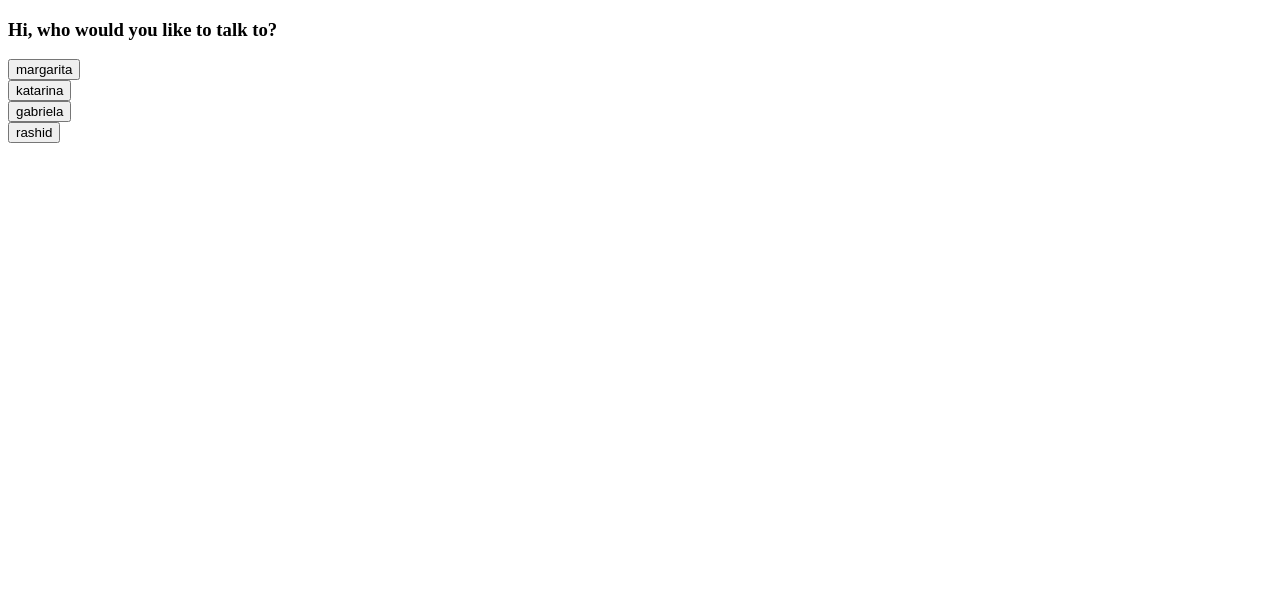
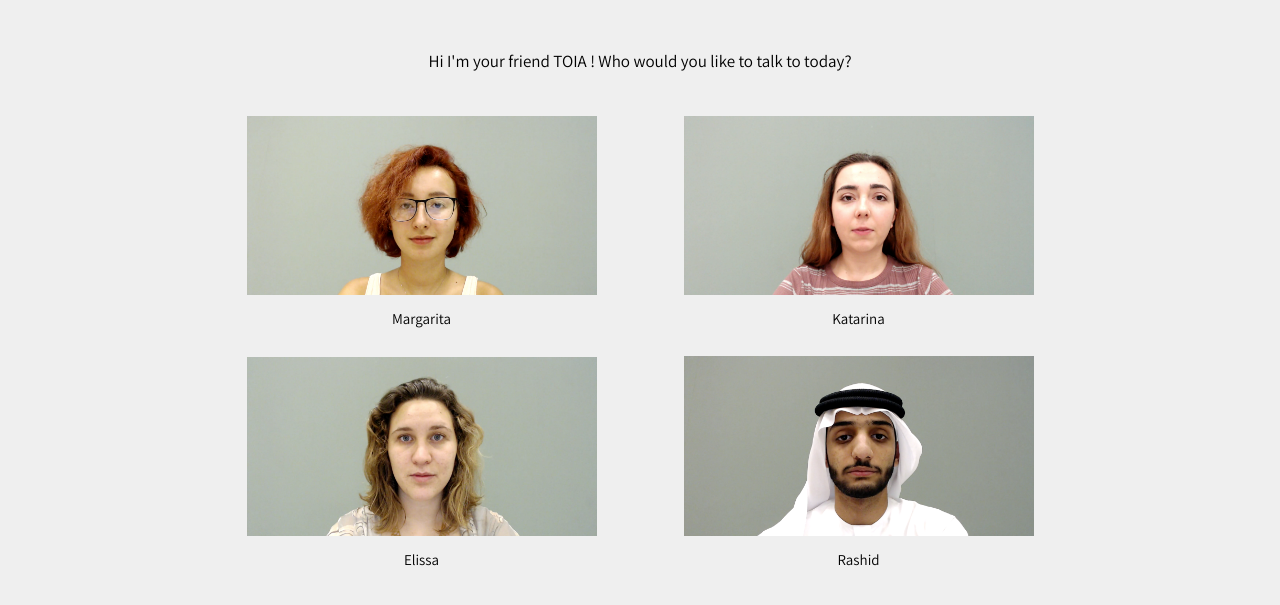
Before and after one commit to nizarhabash1/TOIA-NYUAD, a Flask app: page / in a window 1280 px wide. Shown: the top 605 px of the page. Run offline with Flask 2, Linux system fonts and the light colour scheme; parts of the project's set-up code (start-up, migrations or seed data) failed here and were passed over.

Commit message:
styled choose avatar page

```diff
--- /dev/null
+++ b/web-player/static/styles/choose_avatar.css
@@ -0,0 +1,52 @@
+body{
+  color:black;
+  font-family: 'Assistant', sans-serif;
+  text-align: center;
+  background-color: #EFEFEF;
+}
+
+.avatar_image :hover{
+  transform: scale(1.15);
+}
+
+.message{
+  margin-top: 50px;
+  margin-bottom: 30px;
+  font-size: 17px;
+}
+
+.container{
+  display: flex;
+  flex-wrap: wrap;
+  justify-content: center;
+  align-items: center;
+  margin-right:195px;
+  margin-left:195px;
+  font-size: 15px;
+}
+
+.avatar_container{
+  margin: 4px auto;
+}
+
+.image_form{
+  max-width:350px;
+  margin:10px auto;
+}
+
+.caption{
+  text-align: center;
+  margin: 10px auto;
+  margin-top:0px;
+}
+
+
+img{
+  /* float:left;
+  margin:10px; */
+  max-width: 50%;
+  height: auto;
+  width:auto;
+  padding:5px;
+  border:3px solid #021a40;
+}
--- a/web-player/templates/choose_avatar.html
+++ b/web-player/templates/choose_avatar.html
@@ -1,27 +1,48 @@
 <!DOCTYPE html>
 <html lang="en">
 <head>
+  <link rel = "stylesheet" type="text/css" href="{{url_for('static',filename='styles/choose_avatar.css')}}">
+  <link href="https://fonts.googleapis.com/css?family=Nanum+Gothic" rel="stylesheet">
+  <link href="https://fonts.googleapis.com/css?family=Assistant" rel="stylesheet">
     <meta charset="UTF-8">
     <title>TOIA's homepage</title>
 </head>
 <body>
 
-<h3>Hi, who would you like to talk to?</h3>
-<form action="margarita">
-    <input type="submit" value="margarita"/>
+<div class="message">Hi I'm your friend TOIA ! Who would you like to talk to today?</div>
+
+<div class="container">
+<form action="margarita" class ="avatar_container">
+    <div class= "avatar_image">
+      <input type="image" src="./static/images/margarita.png" value="margarita" class="image_form" />
+    </div>
+    <div class="caption">Margarita</div>
 </form>
 
-<form action="katarina">
-    <input type="submit" value="katarina"/>
+
+<form action="katarina" class ="avatar_container">
+  <div class= "avatar_image">
+    <input type="image" src="./static/images/katarina.png" value="katarina" class="image_form"/>
+  </div>
+    <div class="caption">Katarina</div>
 </form>
 
-<form action="gabriela">
-    <input type="submit" value="gabriela"/>
+
+<form action="gabriela" class ="avatar_container">
+  <div class= "avatar_image">
+    <input type="image" src="./static/images/gabriela.png" value="gabriela" class="image_form"/>
+  </div>
+    <div class="caption">Elissa</div>
 </form>
 
-<form action="rashid">
-    <input type="submit" value="rashid"/>
+
+<form action="rashid" class ="avatar_container">
+  <div class= "avatar_image">
+    <input type="image" src="./static/images/rashid.png" value="rashid" class="image_form"/>
+  </div>
+    <div class="caption">Rashid</div>
 </form>
+</div>
 
 </body>
 </html>
```
Also changed, not shown: web-player/static/images/gabriela.png (added), web-player/static/images/katarina.png (added), web-player/static/images/margarita.png (added), web-player/static/images/rashid.png (added).
